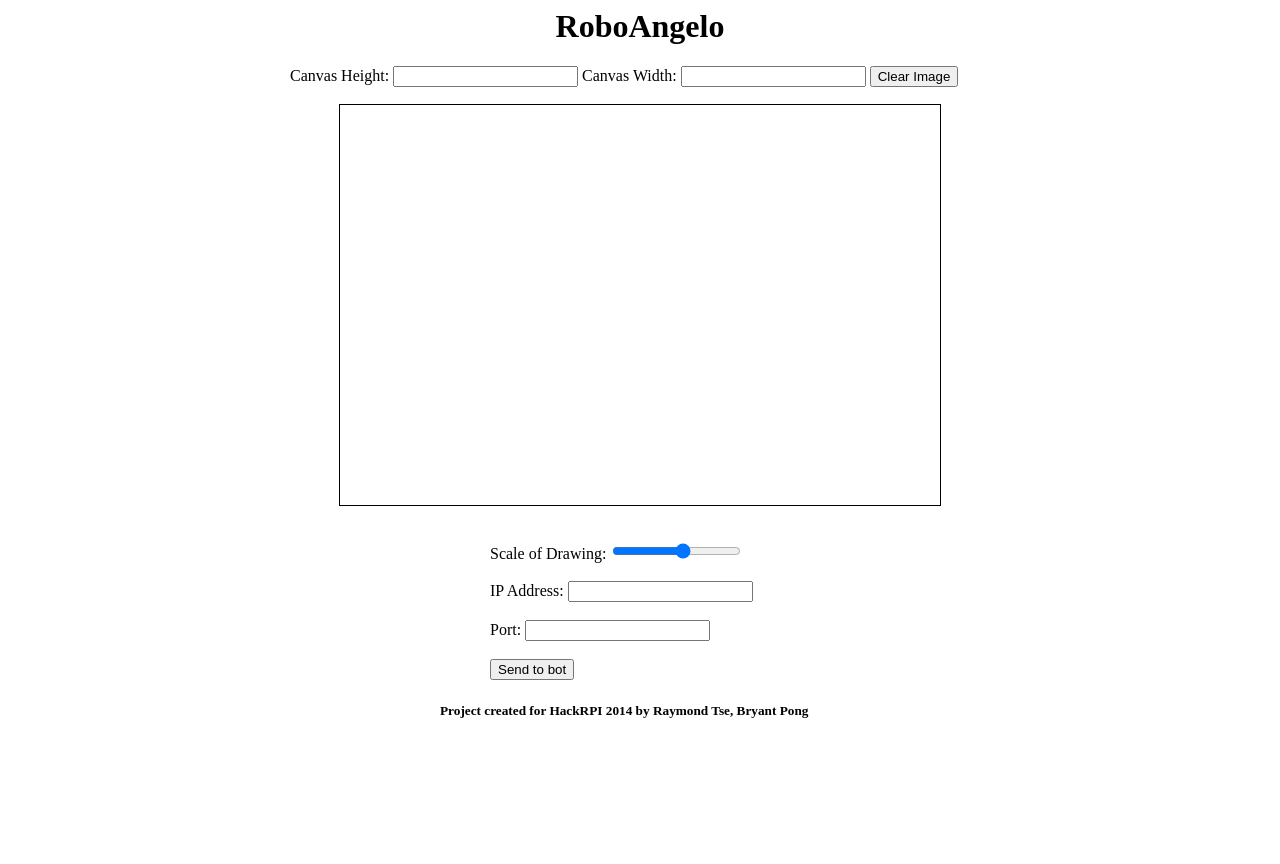
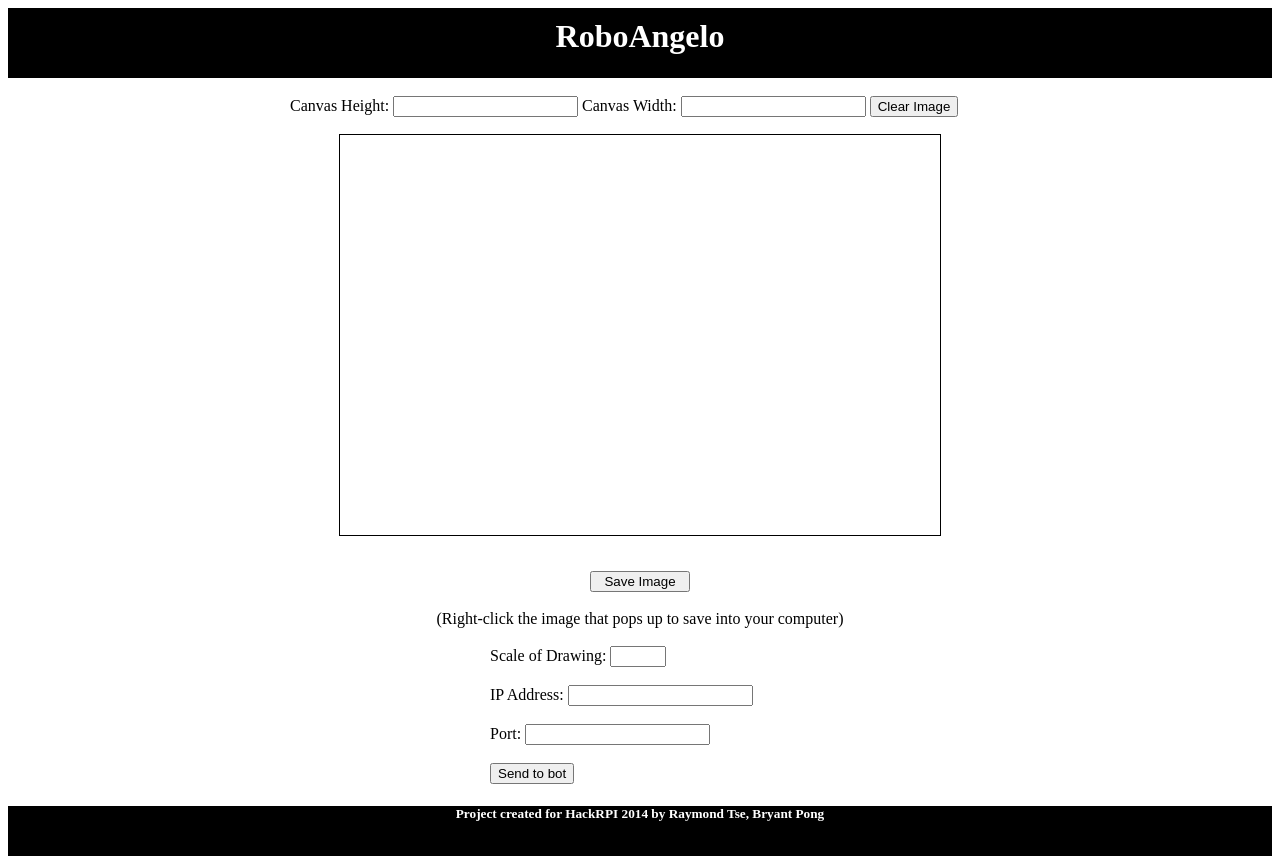
Before and after one commit to gzeno/HackRPI2014, a plain HTML site: page siteServer/index.html in a window 1280 px wide. Before the commit the page ends 800 px from the top, so only its background shows below. Drawn offline with nearby package versions, Linux system fonts and the light colour scheme; a script that the page names is missing.

Commit message:
more visual updates, implemented save img to personal cpu function.

```diff
--- a/siteServer/index.html
+++ b/siteServer/index.html
@@ -11,6 +11,7 @@
 		<div id="header">
 			<h1>RoboAngelo</h1>
 		</div>
+		<br>
 		<div id="canvasID">
 			<span>
 				<label>Canvas Height: </label>
@@ -20,18 +21,17 @@
 				<button id="clear" type="button">Clear Image</button>
 			</span>
 			<br><br>
-			<!--<select id="metric">
-				<option value="pix" checked>pixels</option>
-				<option value="cm">centimeters</option>
-			</select>
-			<br>
-			-->
 		</div>
 		<canvas id="drawingCanvas" height="400" width="600"></canvas>
 		<br><br>
+		<div id='saveload'>
+			<button id="save" type="button">Save Image</button>
+			<br><center>(Right-click the image that pops up to save into your computer)</center>
+		</div>
+		<br>
 		<div id="drawInstructions">
 			<label>Scale of Drawing: </label>
-			<input id="scale" type="range" min='1' max='10'/>
+			<input id="scale" type="number" min='1' max='10'/>
 			<br><br>
 			<label>IP Address:</label>
 			<input id="ip" type="text">
--- a/siteServer/socket.js
+++ b/siteServer/socket.js
@@ -6,7 +6,6 @@
 var scale = 1;
 var metric = 0;
 //final pix2cm = 0.026458333;
-
 var url = '129.161.52.43';
 var socket = io.connect('http://localhost:8080');
 
@@ -24,24 +23,19 @@
 $(document).ready(function() {
 	$('#ch').val(400);
 	$('#cw').val(600);
-	/*
-	$('#metric').on('change',function(){
-		metric = (metric + 1) % 2;
-		if (metric == 1)
-
-	});*/
 	$('#sendBut').on('click',sendToServer);
 	$('#clear').on('click',clear);
 	$('#ch').on('change',function() {
 		if (metric == 0) {
-			$('#drawingCanvas').css("width",$('#ch').val());
+			$('#drawingCanvas').css("height",$('#ch').val());
 		}
-		/*else {
-			$('#drawingCanvas').css("width",$('#ch').val()/0.02645833);
-		}*/
 	});
 	$('#cw').on('change',function() {
-		$('#drawingCanvas').css("height",$('#cw').val());
+		$('#drawingCanvas').css("width",$('#cw').val());
+	});
+	$('#save').on('click', function(){
+		var dataurl = document.getElementById('drawingCanvas').toDataURL();
+		window.open(dataurl, "Download Image", width=$('#cw').val(), height=$('#ch').val());
 	});
 	init();
 });
--- a/siteServer/style.css
+++ b/siteServer/style.css
@@ -2,7 +2,7 @@
 
 
 #container {
-	background-color: black;
+	background-color: red;
 	height: 960px;
 }
 
@@ -12,6 +12,15 @@
 	margin-right: auto;
 	display:block;
 	width: 100%;
+	height: 70px;
+	color: white;
+	background-color: black;
+}
+
+#header h1 {
+	position: relative;
+	top: 10px;
+
 }
 
 
@@ -43,9 +52,21 @@
 	width: 300px;
 }
 
+#save {
+	margin-left: auto;
+  margin-right: auto;
+  display:block;
+  width: 100px;
+
+}
+
 #footer {
-	width: 400px;
+	width: 100%;
+	height: 50px;
+	text-align: center;
 	margin-left: auto;
 	margin-right: auto;
 	display: block;
+	color: white;
+	background-color:black;
 }
```
